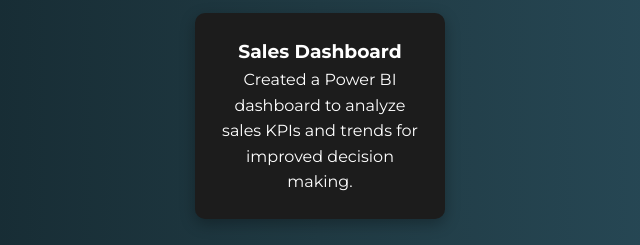
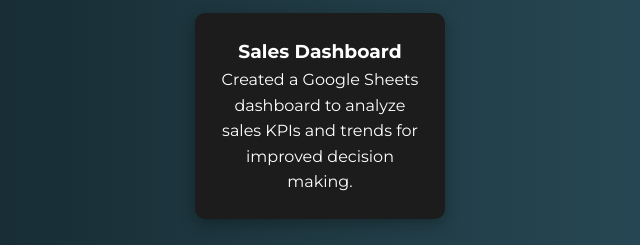
Before and after one commit to KolusuSrujana/Portfolio, a plain HTML site: page index.html in a window 1280 px wide. Shown: the part 646-891 px from the top of the page, 320-960 px from the left. Drawn offline with Linux system fonts and the light colour scheme.

Commit message:
Update index.html

```diff
--- a/index.html
+++ b/index.html
@@ -40,7 +40,7 @@
     <div class="projects">
       <div class="card">
         <h3>Sales Dashboard</h3>
-        <p>Created a Power BI dashboard to analyze sales KPIs and trends for improved decision making.</p>
+        <p>Created a Google Sheets dashboard to analyze sales KPIs and trends for improved decision making.</p>
       </div>
     </div>
   </section>
```
